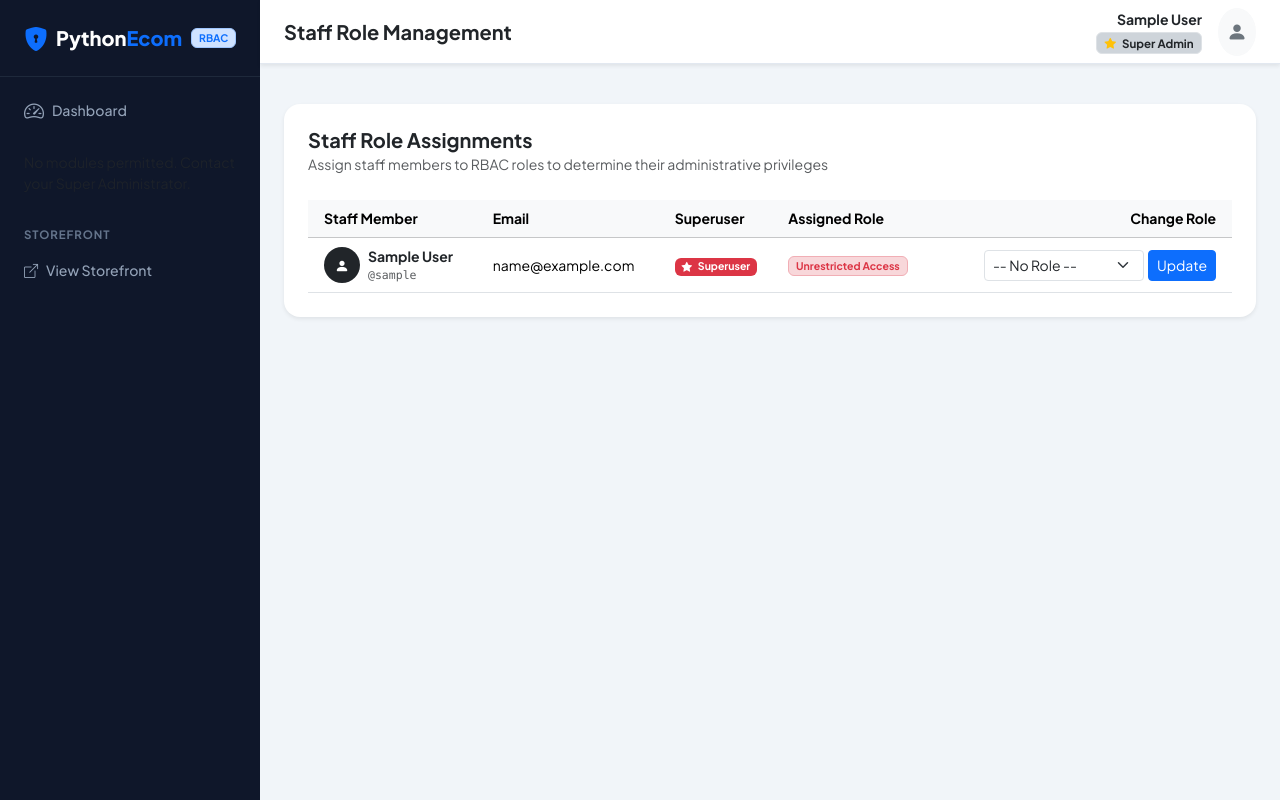
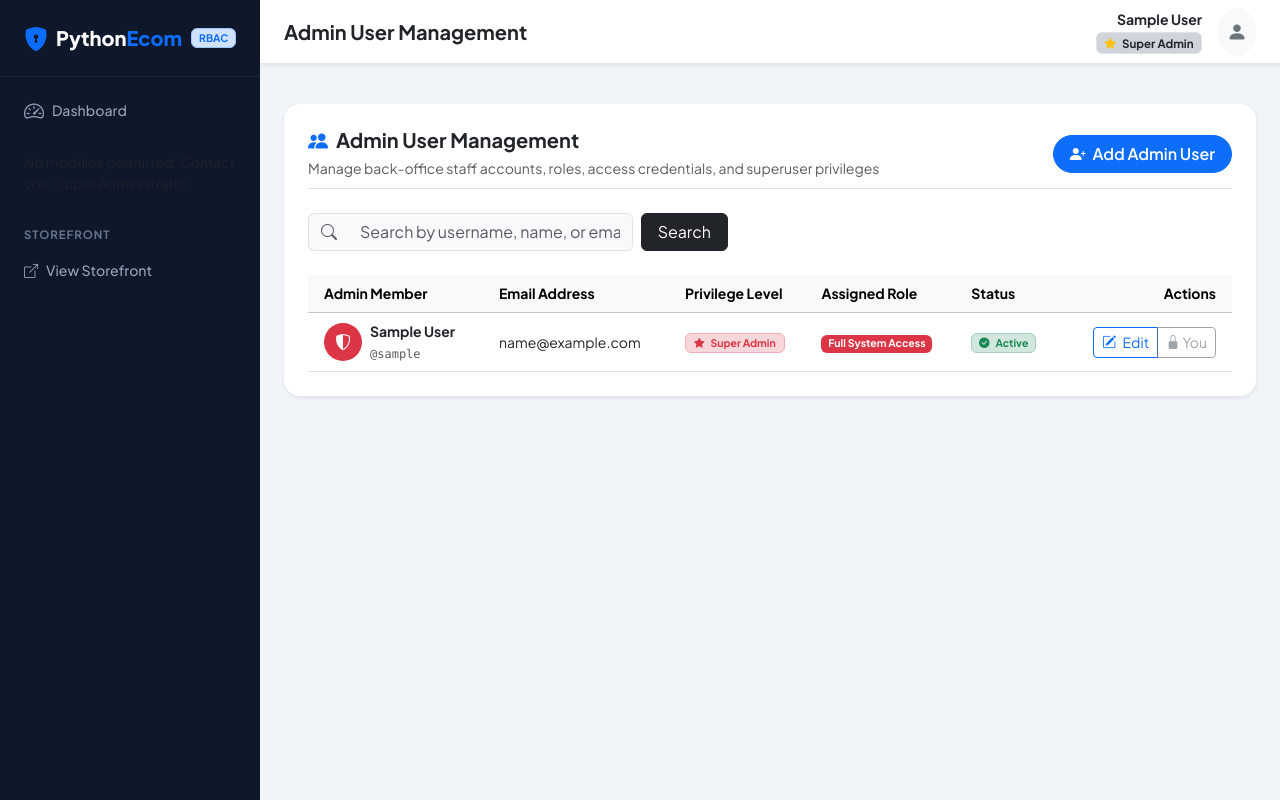
Before and after one commit to alimranedx/pythonecom, a Django app: page /app-admin/rbac/staff/ in a window 1280 px wide. Run offline with Django 5.2, Linux system fonts and the light colour scheme; the visitor is signed in with stand-in values (Sample User, id 1); data comes from the database, SQL or seed files in the repository; data that the repository does not hold is empty.

Commit message:
feat(rbac): add super admin exclusive user management, role management and privilege guards

```diff
--- a/admin_panel/urls.py
+++ b/admin_panel/urls.py
@@ -26,9 +26,16 @@ urlpatterns = [
     # Customers
     path('customers/', views.admin_customer_list, name='admin_customer_list'),
 
-    # RBAC & Access Control
+    # RBAC: User Management (Super Admin Only)
+    path('rbac/users/', views.admin_staff_list, name='admin_staff_list'),
+    path('rbac/users/create/', views.admin_staff_create, name='admin_staff_create'),
+    path('rbac/users/<int:pk>/edit/', views.admin_staff_edit, name='admin_staff_edit'),
+    path('rbac/users/<int:pk>/delete/', views.admin_staff_delete, name='admin_staff_delete'),
+    path('rbac/staff/', views.admin_staff_list),  # Backward compatibility alias
+
+    # RBAC: Role & Permission Management (Super Admin Only)
     path('rbac/roles/', views.admin_role_list, name='admin_role_list'),
     path('rbac/roles/create/', views.admin_role_create, name='admin_role_create'),
     path('rbac/roles/<int:pk>/edit/', views.admin_role_edit, name='admin_role_edit'),
-    path('rbac/staff/', views.admin_staff_list, name='admin_staff_list'),
+    path('rbac/roles/<int:pk>/delete/', views.admin_role_delete, name='admin_role_delete'),
 ]
--- a/admin_panel/views.py
+++ b/admin_panel/views.py
@@ -7,7 +7,8 @@ from django.contrib import messages
 from django.db.models import Sum, Count, Q
 from django.core.exceptions import ValidationError
 from core.validators import validate_image_file
-from rbac.decorators import require_permission
+from rbac.decorators import require_permission, require_superuser
+from .forms import StaffUserCreateForm, StaffUserEditForm
 from rbac.models import Role, Permission, UserRole, RolePermission, Module
 from product.models import Product, Category, Brand, ProductImage
 from product.forms import ProductForm, CategoryForm
@@ -253,15 +254,23 @@ def admin_customer_list(request):
     return render(request, 'admin_panel/customers/list.html', {'customers': customers})
 
 
-# ---------------- ACCESS CONTROL MODULE (RBAC) ----------------
-@require_permission('rbac.roles', 'view')
+# ---------------- ACCESS CONTROL & USER MANAGEMENT (SUPERUSER ONLY) ----------------
+@require_superuser
 def admin_role_list(request):
+    """
+    Lists all roles with assigned user counts.
+    Strictly restricted to Super Administrators.
+    """
     roles = Role.objects.annotate(users_count=Count('user_roles')).all()
     return render(request, 'admin_panel/rbac/roles.html', {'roles': roles})
 
 
-@require_permission('rbac.roles', 'create')
+@require_superuser
 def admin_role_create(request):
+    """
+    Creates a new custom role.
+    Strictly restricted to Super Administrators.
+    """
     if request.method == 'POST':
         name = request.POST.get('name', '').strip()
         description = request.POST.get('description', '').strip()
@@ -276,14 +285,19 @@ def admin_role_create(request):
     return render(request, 'admin_panel/rbac/role_create.html')
 
 
-@require_permission('rbac.roles', 'edit')
+@require_superuser
 def admin_role_edit(request, pk):
+    """
+    Configures module/submodule permission matrix for a role.
+    Excludes the 'rbac' module so only Super Admin maintains access control.
+    Strictly restricted to Super Administrators.
+    """
     role = get_object_or_404(Role, pk=pk)
-    modules = Module.objects.prefetch_related('submodules__permissions').all()
+    modules = Module.objects.exclude(code='rbac').prefetch_related('submodules__permissions').all()
 
     if request.method == 'POST':
         perm_ids = request.POST.getlist('permissions')
-        selected_perms = Permission.objects.filter(id__in=perm_ids)
+        selected_perms = Permission.objects.filter(id__in=perm_ids).exclude(submodule__module__code='rbac')
 
         RolePermission.objects.filter(role=role).delete()
         RolePermission.objects.bulk_create([
@@ -300,33 +314,142 @@ def admin_role_edit(request, pk):
     })
 
 
-@require_permission('rbac.staff', 'view')
+@require_superuser
+def admin_role_delete(request, pk):
+    """
+    Deletes a custom role if not in use.
+    Strictly restricted to Super Administrators.
+    """
+    role = get_object_or_404(Role, pk=pk)
+    if role.is_system_role:
+        messages.error(request, f"Cannot delete '{role.name}': System roles are protected.")
+        return redirect('admin_role_list')
+
+    assigned_count = role.user_roles.count()
+    if assigned_count > 0:
+        messages.error(request, f"Cannot delete '{role.name}': Currently assigned to {assigned_count} staff user(s).")
+        return redirect('admin_role_list')
+
+    role_name = role.name
+    role.delete()
+    messages.success(request, f"Role '{role_name}' deleted successfully.")
+    return redirect('admin_role_list')
+
+
+# ---------------- ADMIN USER MANAGEMENT (SUPERUSER ONLY) ----------------
+@require_superuser
 def admin_staff_list(request):
-    staff_users = User.objects.filter(is_staff=True).prefetch_related('user_roles__role').order_by('username')
+    """
+    Lists all administrative staff users with role badges, active status,
+    and search capabilities.
+    Strictly restricted to Super Administrators.
+    """
+    q = request.GET.get('q', '').strip()
+    staff_users = User.objects.filter(is_staff=True).prefetch_related('user_roles__role').order_by('-is_superuser', 'username')
+    if q:
+        staff_users = staff_users.filter(
+            Q(username__icontains=q) | Q(email__icontains=q) | Q(first_name__icontains=q) | Q(last_name__icontains=q)
+        )
     roles = Role.objects.all()
-
-    if request.method == 'POST':
-        from rbac.services import RBACService
-        if not RBACService.user_has_permission(request.user, 'rbac.staff', 'edit'):
-            messages.error(request, "Permission denied: Cannot modify staff roles.")
-            return redirect('admin_staff_list')
-
-        user_id = request.POST.get('user_id')
-        role_id = request.POST.get('role_id')
-        staff_user = get_object_or_404(User, id=user_id, is_staff=True)
-
-        if role_id:
-            role = get_object_or_404(Role, id=role_id)
-            UserRole.objects.filter(user=staff_user).delete()
-            UserRole.objects.create(user=staff_user, role=role)
-            messages.success(request, f"Assigned role '{role.name}' to {staff_user.username}.")
-        else:
-            UserRole.objects.filter(user=staff_user).delete()
-            messages.info(request, f"Removed roles from {staff_user.username}.")
-
-        return redirect('admin_staff_list')
 
     return render(request, 'admin_panel/rbac/staff.html', {
         'staff_users': staff_users,
         'roles': roles,
+        'q': q,
     })
+
+
+@require_superuser
+def admin_staff_create(request):
+    """
+    Creates a new administrative staff user with designated role and credentials.
+    Strictly restricted to Super Administrators.
+    """
+    if request.method == 'POST':
+        form = StaffUserCreateForm(request.POST)
+        if form.is_valid():
+            user = form.save(commit=False)
+            user.is_staff = True
+            user.set_password(form.cleaned_data['password'])
+            user.save()
+
+            role = form.cleaned_data.get('role')
+            if role:
+                UserRole.objects.create(user=user, role=role)
+
+            messages.success(request, f"Admin user '{user.username}' created successfully!")
+            return redirect('admin_staff_list')
+    else:
+        form = StaffUserCreateForm()
+
+    return render(request, 'admin_panel/rbac/staff_form.html', {
+        'form': form,
+        'title': 'Create Admin User',
+    })
+
+
+@require_superuser
+def admin_staff_edit(request, pk):
+    """
+    Edits an existing staff user's details, role assignment, active status,
+    and optional password reset.
+    Strictly restricted to Super Administrators.
+    """
+    staff_user = get_object_or_404(User, pk=pk, is_staff=True)
+
+    if request.method == 'POST':
+        form = StaffUserEditForm(request.POST, instance=staff_user)
+        if form.is_valid():
+            user = form.save(commit=False)
+            user.is_staff = True
+
+            # Safety: Cannot remove own superuser status
+            if request.user.pk == staff_user.pk and not form.cleaned_data.get('is_superuser'):
+                user.is_superuser = True
+                messages.warning(request, "You cannot remove superuser privileges from your own account.")
+
+            # Safety: Cannot deactivate own account
+            if request.user.pk == staff_user.pk and not form.cleaned_data.get('is_active'):
+                user.is_active = True
+                messages.warning(request, "You cannot deactivate your own account.")
+
+            new_password = form.cleaned_data.get('new_password')
+            if new_password:
+                user.set_password(new_password)
+
+            user.save()
+
+            # Update assigned role
+            role = form.cleaned_data.get('role')
+            UserRole.objects.filter(user=user).delete()
+            if role:
+                UserRole.objects.create(user=user, role=role)
+
+            messages.success(request, f"Admin user '{user.username}' updated successfully.")
+            return redirect('admin_staff_list')
+    else:
+        form = StaffUserEditForm(instance=staff_user)
+
+    return render(request, 'admin_panel/rbac/staff_form.html', {
+        'form': form,
+        'title': f'Edit Admin User: {staff_user.username}',
+        'staff_user': staff_user,
+    })
+
+
+@require_superuser
+def admin_staff_delete(request, pk):
+    """
+    Deletes an administrative user.
+    Strictly restricted to Super Administrators (self-deletion blocked).
+    """
+    staff_user = get_object_or_404(User, pk=pk, is_staff=True)
+
+    if request.user.pk == staff_user.pk:
+        messages.error(request, "Security protection: You cannot delete your own Super Administrator account.")
+        return redirect('admin_staff_list')
+
+    username = staff_user.username
+    staff_user.delete()
+    messages.success(request, f"Admin user '{username}' deleted successfully.")
+    return redirect('admin_staff_list')
--- a/templates/admin_panel/rbac/staff.html
+++ b/templates/admin_panel/rbac/staff.html
@@ -1,28 +1,52 @@
 {% extends 'admin_panel/base_admin.html' %}
-{% load rbac_tags %}
 
-{% block page_title %}Staff Role Management{% endblock %}
+{% block page_title %}Admin User Management{% endblock %}
 
 {% block admin_content %}
-{% has_perm request.user 'rbac.staff' 'edit' as can_edit %}
-
 <div class="card border-0 shadow-sm rounded-4 p-4 bg-white">
-    <div class="d-flex justify-content-between align-items-center mb-4">
+    <!-- Header with Action -->
+    <div class="d-flex flex-column flex-md-row justify-content-between align-items-md-center gap-3 mb-4 pb-2 border-bottom">
         <div>
-            <h5 class="fw-bold mb-0">Staff Role Assignments</h5>
-            <small class="text-muted">Assign staff members to RBAC roles to determine their administrative privileges</small>
+            <h5 class="fw-bold mb-1">
+                <i class="bi bi-people-fill text-primary me-2"></i>Admin User Management
+            </h5>
+            <small class="text-muted">Manage back-office staff accounts, roles, access credentials, and superuser privileges</small>
+        </div>
+        <div class="d-flex align-items-center gap-2">
+            <a href="{% url 'admin_staff_create' %}" class="btn btn-primary rounded-pill px-3 fw-semibold">
+                <i class="bi bi-person-plus-fill me-1"></i> Add Admin User
+            </a>
         </div>
     </div>
 
+    <!-- Search Filter Bar -->
+    <div class="mb-4">
+        <form method="get" class="d-flex gap-2" style="max-width: 420px;">
+            <div class="input-group">
+                <span class="input-group-text bg-light border-end-0 text-muted">
+                    <i class="bi bi-search"></i>
+                </span>
+                <input type="text" name="q" class="form-control bg-light border-start-0"
+                       placeholder="Search by username, name, or email..." value="{{ q }}">
+            </div>
+            <button type="submit" class="btn btn-dark px-3">Search</button>
+            {% if q %}
+                <a href="{% url 'admin_staff_list' %}" class="btn btn-outline-secondary">Clear</a>
+            {% endif %}
+        </form>
+    </div>
+
+    <!-- Staff Users Table -->
     <div class="table-responsive">
-        <table class="table align-middle mb-0 small">
+        <table class="table align-middle mb-0 small table-hover">
             <thead class="table-light">
                 <tr>
-                    <th class="ps-3">Staff Member</th>
-                    <th>Email</th>
-                    <th>Superuser</th>
+                    <th class="ps-3">Admin Member</th>
+                    <th>Email Address</th>
+                    <th>Privilege Level</th>
                     <th>Assigned Role</th>
-                    {% if can_edit %}<th class="text-end pe-3">Change Role</th>{% endif %}
+                    <th>Status</th>
+                    <th class="text-end pe-3">Actions</th>
                 </tr>
             </thead>
             <tbody>
@@ -30,51 +54,76 @@
                     <tr>
                         <td class="ps-3">
                             <div class="d-flex align-items-center gap-2">
-                                <div class="rounded-circle bg-dark text-white p-2 text-center" style="width: 36px; height: 36px;">
-                                    <i class="bi bi-person-fill"></i>
+                                <div class="rounded-circle {% if staff.is_superuser %}bg-danger{% else %}bg-primary{% endif %} text-white p-2 text-center d-flex align-items-center justify-content-center" style="width: 38px; height: 38px;">
+                                    <i class="bi {% if staff.is_superuser %}bi-shield-shaded{% else %}bi-person-fill{% endif %} fs-6"></i>
                                 </div>
                                 <div>
-                                    <strong class="text-dark">{{ staff.get_full_name|default:staff.username }}</strong>
-                                    <code class="d-block text-muted" style="font-size: 0.72rem;">@{{ staff.username }}</code>
+                                    <strong class="text-dark d-block">{{ staff.get_full_name|default:staff.username }}</strong>
+                                    <code class="text-muted" style="font-size: 0.75rem;">@{{ staff.username }}</code>
                                 </div>
                             </div>
                         </td>
-                        <td>{{ staff.email }}</td>
+                        <td>
+                            <span class="text-dark">{{ staff.email|default:"-- No email --" }}</span>
+                        </td>
                         <td>
                             {% if staff.is_superuser %}
-                                <span class="badge bg-danger"><i class="bi bi-star-fill me-1"></i> Superuser</span>
+                                <span class="badge bg-danger-subtle text-danger border border-danger-subtle px-2 py-1">
+                                    <i class="bi bi-star-fill me-1"></i> Super Admin
+                                </span>
                             {% else %}
-                                <span class="badge bg-light text-muted border">Standard Staff</span>
+                                <span class="badge bg-light text-secondary border px-2 py-1">
+                                    Standard Staff
+                                </span>
                             {% endif %}
                         </td>
                         <td>
                             {% if staff.is_superuser %}
-                                <span class="badge bg-danger-subtle text-danger border border-danger-subtle">Unrestricted Access</span>
+                                <span class="badge bg-danger text-white">Full System Access</span>
                             {% elif staff.user_roles.exists %}
-                                <span class="badge bg-primary-subtle text-primary border border-primary-subtle">
-                                    {{ staff.user_roles.first.role.name }}
+                                <span class="badge bg-primary-subtle text-primary border border-primary-subtle px-2 py-1">
+                                    <i class="bi bi-person-badge me-1"></i>{{ staff.user_roles.first.role.name }}
                                 </span>
                             {% else %}
-                                <span class="badge bg-secondary-subtle text-secondary">No Role Assigned</span>
+                                <span class="badge bg-secondary-subtle text-secondary px-2 py-1">No Role</span>
                             {% endif %}
                         </td>
-                        {% if can_edit %}
-                            <td class="text-end pe-3">
-                                <form method="post" class="d-inline-flex align-items-center gap-1 justify-content-end">
-                                    {% csrf_token %}
-                                    <input type="hidden" name="user_id" value="{{ staff.id }}">
-                                    <select name="role_id" class="form-select form-select-sm" style="width: 160px;">
-                                        <option value="">-- No Role --</option>
-                                        {% for role in roles %}
-                                            <option value="{{ role.id }}" {% if staff.user_roles.first.role.id == role.id %}selected{% endif %}>
-                                                {{ role.name }}
-                                            </option>
-                                        {% endfor %}
-                                    </select>
-                                    <button type="submit" class="btn btn-sm btn-primary">Update</button>
-                                </form>
-                            </td>
-                        {% endif %}
+                        <td>
+                            {% if staff.is_active %}
+                                <span class="badge bg-success-subtle text-success border border-success-subtle">
+                                    <i class="bi bi-check-circle-fill me-1"></i> Active
+                                </span>
+                            {% else %}
+                                <span class="badge bg-danger-subtle text-danger border border-danger-subtle">
+                                    <i class="bi bi-x-circle-fill me-1"></i> Inactive
+                                </span>
+                            {% endif %}
+                        </td>
+                        <td class="text-end pe-3">
+                            <div class="btn-group btn-group-sm">
+                                <a href="{% url 'admin_staff_edit' staff.pk %}" class="btn btn-outline-primary" title="Edit Admin User">
+                                    <i class="bi bi-pencil-square me-1"></i> Edit
+                                </a>
+                                {% if staff.pk != request.user.pk %}
+                                    <a href="{% url 'admin_staff_delete' staff.pk %}" class="btn btn-outline-danger"
+                                       onclick="return confirm('Are you sure you want to delete admin user '{{ staff.username }}'? This cannot be undone.');"
+                                       title="Delete Admin User">
+                                        <i class="bi bi-trash"></i>
+                                    </a>
+                                {% else %}
+                                    <button class="btn btn-outline-secondary disabled" title="Current Logged In User" disabled>
+                                        <i class="bi bi-lock-fill"></i> You
+                                    </button>
+                                {% endif %}
+                            </div>
+                        </td>
+                    </tr>
+                {% empty %}
+                    <tr>
+                        <td colspan="6" class="text-center py-4 text-muted">
+                            <i class="bi bi-people fs-1 d-block mb-2 text-secondary"></i>
+                            No administrative staff users found.
+                        </td>
                     </tr>
                 {% endfor %}
             </tbody>
```
Also changed, not shown: admin_panel/forms.py (added, +103 -0 lines), core/management/commands/seed_ecommerce.py (+4 -4 lines), rbac/decorators.py (+26 -0 lines), rbac/services.py (+11 -0 lines), templates/admin_panel/rbac/roles.html (+37 -22 lines), templates/admin_panel/rbac/staff_form.html (added, +128 -0 lines).
